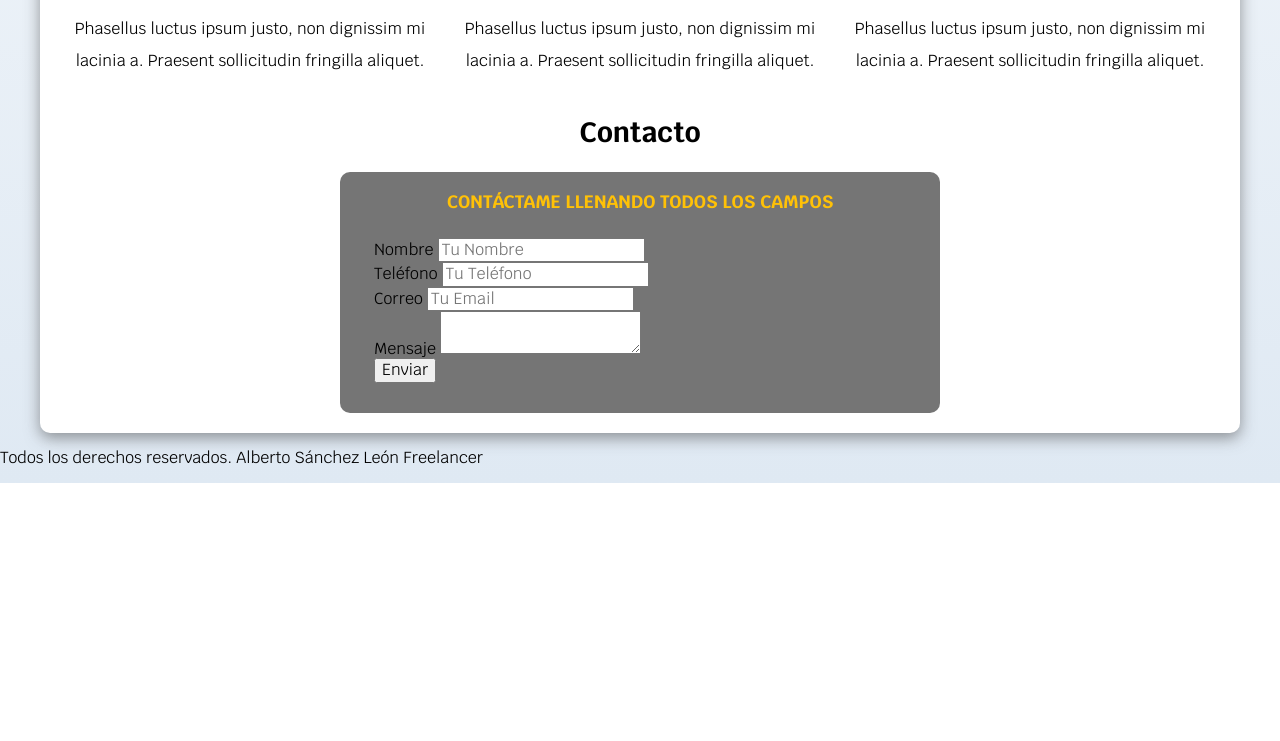
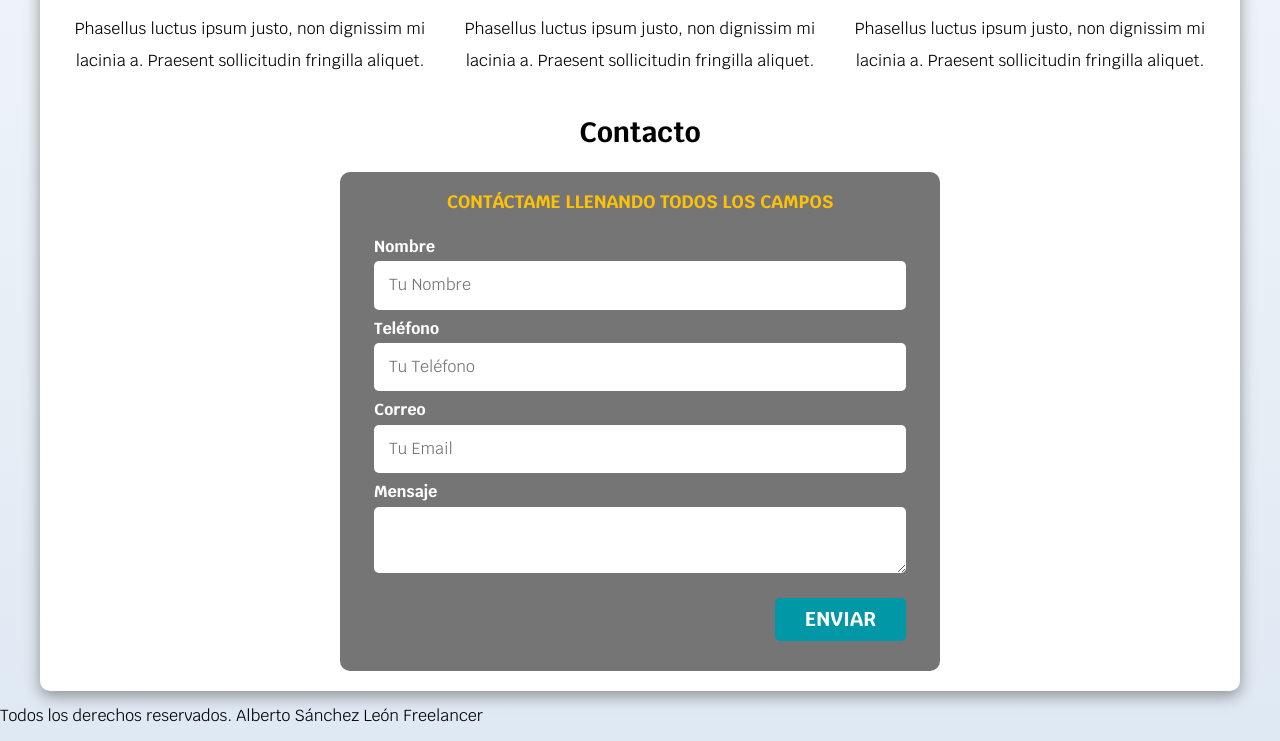
Before and after one commit to falsan85/Sitio-Freelancer, a plain HTML site: page Index.html in a window 1280 px wide. Shown: the part 916-1657 px from the top of the page. Before the commit the page ends 1399 px from the top, so only its background shows below. Drawn offline with Linux system fonts and the light colour scheme.

Commit message:
CSS a los inputs

```diff
--- a/Index.html
+++ b/Index.html
@@ -111,26 +111,27 @@
                 <div class="contenedor-campos">
                     <div class="campo">
                         <label>Nombre</label>
-                        <input type="text" placeholder="Tu Nombre">
+                        <input class="input-text" type="text" placeholder="Tu Nombre">
                     </div>
 
                     <div class="campo">
                         <label>Teléfono</label>
-                        <input type="tel" placeholder="Tu Teléfono">
+                        <input class="input-text" type="tel" placeholder="Tu Teléfono">
                     </div>
 
                     <div class="campo">
                         <label>Correo</label>
-                        <input type="email" placeholder="Tu Email">
+                        <input class="input-text" type="email" placeholder="Tu Email">
                     </div>
 
                     <div class="campo">
                         <label>Mensaje</label>
-                    <textarea></textarea>
+                    <textarea class="input-text"></textarea>
                     </div>
                 </div>  <!-- .contenedor-campos -->
-                    <div class="campo">
-                    <input type="submit" value="Enviar">
+
+                    <div class="alinear-derecha flex">
+                    <input class="boton w-sm-100" type="submit" value="Enviar">
                     </div>
 
             </fieldset>
--- a/css/styles.css
+++ b/css/styles.css
@@ -43,6 +43,7 @@ html {
      border-radius: .5rem;
      width: 90%;
      text-align: center;
+     border: none;
  }
 
  @media (min-width: 768px) {
@@ -50,6 +51,10 @@ html {
          width: auto;
      }
  }
+
+.boton:hover {
+    cursor: pointer;
+}
 
 /* Tipografia */
 
@@ -78,6 +83,24 @@ h1,h2,h3 {
 .titulo span {
     font-size: 2rem;
 
+}
+
+/* Utilidades */
+.w-sm-100 {
+    width: 100%;
+}
+
+@media (min-width: 768px) {
+    .w-sm-100 {
+        width: auto;
+    }
+}
+
+.flex {
+    display: flex;
+}
+.alinear-derecha {
+    justify-content: flex-end;
 }
 
 /* Navegacion Principal */
@@ -217,3 +240,25 @@ Para el resto utilizaremos 'justify-content'*/
     margin-bottom: 2rem;
     color: var(--primario);
 }
+
+.contenedor-campos {
+
+}
+
+.campo {
+    margin-bottom: 1rem;
+}
+
+.campo label {
+color: var(--blanco);
+font-weight: bold;
+margin-bottom: .5rem;
+display: block;
+}
+
+.input-text {
+    width: 100%;
+    border: none;
+    padding: 1.5rem;
+    border-radius: .5rem;
+}
```
